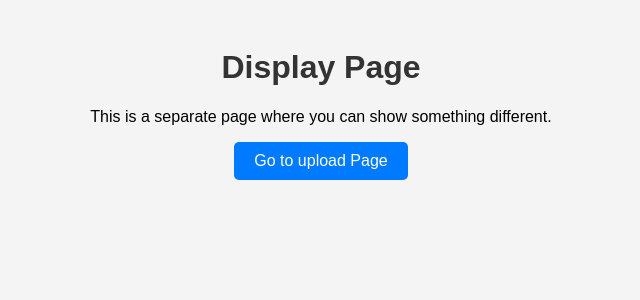
After one commit to JackCarluccio/class-gauge, a Flask app: page /data in a window 1280 px wide. The commit adds this page. Shown: the top 300 px of the page, without its empty margins (319-959 px from the left). Run offline with Flask 3, Linux system fonts and the light colour scheme.

Commit message:
added 2nd page

```diff
--- a/web/server/server.py
+++ b/web/server/server.py
@@ -6,13 +6,9 @@ app = Flask(__name__, static_folder="static", template_folder="templates")
 
 # Ensure the "images" directory exists
 IMAGE_DIR = "images"
-img_name = ""
+global img_name
 os.makedirs(IMAGE_DIR, exist_ok=True)
 
-# Serve the main webpage
-@app.route('/')
-def home():
-    return render_template("index.html")  # This will load templates/index.html
 
 # Route to save the image
 @app.route('/save_image', methods=['POST'])
@@ -41,5 +37,15 @@ def save_image():
 def get_image():
     return send_from_directory(IMAGE_DIR, img_name)
 
+
+@app.route('/')  # Root URL will now load upload.html
+def upload():
+    return render_template('upload.html')
+
+@app.route('/data')
+def data():
+    return render_template('data.html')
+
+
 if __name__ == '__main__':
     app.run(host='0.0.0.0', port=5000, debug=True)
--- /dev/null
+++ b/web/server/templates/data.html
@@ -0,0 +1,18 @@
+<!DOCTYPE html>
+<html lang="en">
+<head>
+    <meta charset="UTF-8">
+    <meta name="viewport" content="width=device-width, initial-scale=1.0">
+    <title>Display Page</title>
+    <link rel="stylesheet" href="{{ url_for('static', filename='styles.css') }}">
+</head>
+<body>
+    <h1>Display Page</h1>
+    <p>This is a separate page where you can show something different.</p>
+
+    <a href="{{ url_for('upload') }}">
+        <button>Go to upload Page</button>
+    </a>
+
+</body>
+</html>
--- a/web/server/templates/index.html
+++ b/web/server/templates/upload.html
@@ -19,9 +19,9 @@
     <input type="text" id="enter name" placeholder="enter student username">
     <br>
     <p id="errorText" style="color: red;"></p>
-
-
-
+    <a href="{{ url_for('data') }}">
+        <button>Go to data Page</button>
+    </a>
 
     <script>
         // Access webcam
```
